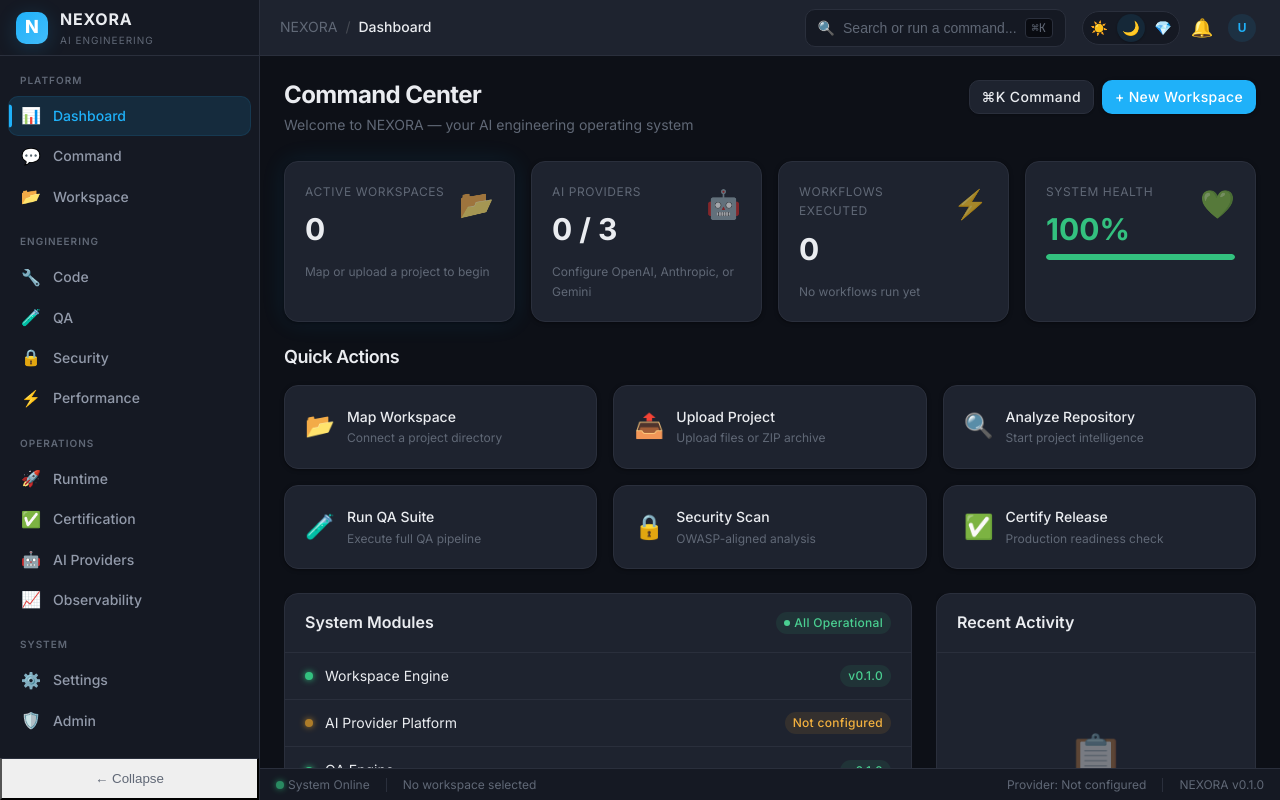
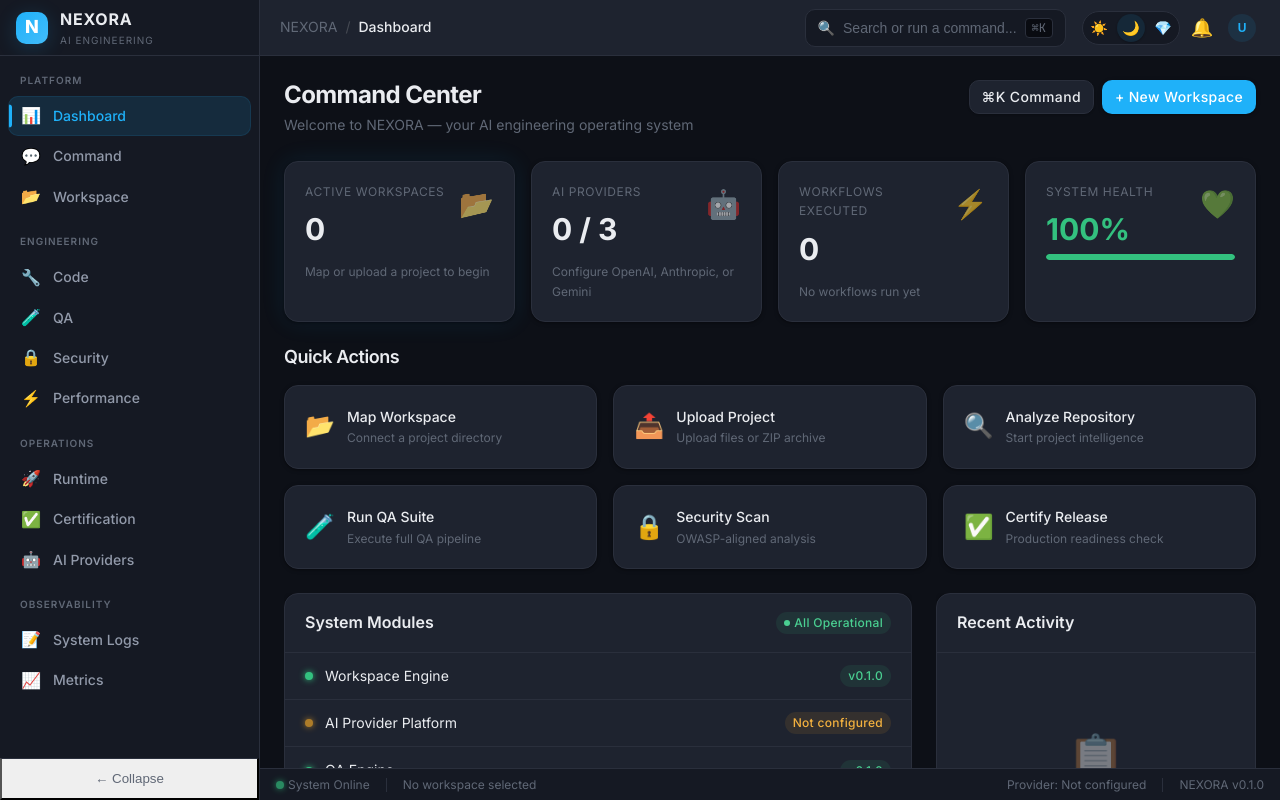
Before and after one commit to Vishakan1807/NEXORA, a Next.js app: page /dashboard in a window 1280 px wide. Built offline with nearby package versions, Linux system fonts and the light colour scheme.

Commit message:
feat(rbac): implement role-based access control for sidebar navigation

```diff
--- a/src/components/layout/Sidebar.tsx
+++ b/src/components/layout/Sidebar.tsx
@@ -2,12 +2,30 @@
 
 import Link from 'next/link';
 import { usePathname } from 'next/navigation';
-import { useSidebarStore } from '@/lib/stores';
-import type { NavItem } from '@/types';
+import { useSidebarStore, useAuthStore } from '@/lib/stores';
+import type { NavItem, UserRole } from '@/types';
 
-const NAV_SECTIONS: { label: string; items: NavItem[] }[] = [
+// Define which roles can access which sections
+const ADMIN_ROLES: UserRole[] = ['admin', 'super_admin'];
+const ENG_ROLES: UserRole[] = ['developer', 'qa_engineer', 'security_engineer', 'architect'];
+
+// Helper to check if user has access based on rules
+const hasAccess = (itemCategory: string, userRole: UserRole) => {
+  const isAdmin = ADMIN_ROLES.includes(userRole);
+
+  if (isAdmin) {
+    // Admins ONLY see System and Observability (logs, users, admin, etc.)
+    return ['System', 'Observability'].includes(itemCategory);
+  } else {
+    // Non-admins see everything EXCEPT System (which contains Users/Admin tools)
+    return itemCategory !== 'System';
+  }
+};
+
+const NAV_SECTIONS: { label: string; category: string; items: NavItem[] }[] = [
   {
     label: 'Platform',
+    category: 'Platform',
     items: [
       { id: 'dashboard', label: 'Dashboard', icon: '📊', href: '/dashboard' },
       { id: 'chat', label: 'Command', icon: '💬', href: '/dashboard/chat' },
@@ -16,6 +34,7 @@
   },
   {
     label: 'Engineering',
+    category: 'Engineering',
     items: [
       { id: 'code', label: 'Code', icon: '🔧', href: '/dashboard/code' },
       { id: 'qa', label: 'QA', icon: '🧪', href: '/dashboard/qa' },
@@ -25,18 +44,28 @@
   },
   {
     label: 'Operations',
+    category: 'Operations',
     items: [
       { id: 'runtime', label: 'Runtime', icon: '🚀', href: '/dashboard/runtime' },
       { id: 'certification', label: 'Certification', icon: '✅', href: '/dashboard/certification' },
       { id: 'providers', label: 'AI Providers', icon: '🤖', href: '/dashboard/providers' },
-      { id: 'observability', label: 'Observability', icon: '📈', href: '/dashboard/observability' },
     ],
   },
   {
-    label: 'System',
+    label: 'Observability',
+    category: 'Observability',
     items: [
-      { id: 'settings', label: 'Settings', icon: '⚙️', href: '/dashboard/settings' },
-      { id: 'admin', label: 'Admin', icon: '🛡️', href: '/dashboard/admin' },
+      { id: 'logs', label: 'System Logs', icon: '📝', href: '/dashboard/logs' },
+      { id: 'metrics', label: 'Metrics', icon: '📈', href: '/dashboard/metrics' },
+    ],
+  },
+  {
+    label: 'System Admin',
+    category: 'System',
+    items: [
+      { id: 'users', label: 'Users & Roles', icon: '👥', href: '/dashboard/users' },
+      { id: 'settings', label: 'Global Settings', icon: '⚙️', href: '/dashboard/settings' },
+      { id: 'security_audit', label: 'Security Audit', icon: '🛡️', href: '/dashboard/audit' },
     ],
   },
 ];
@@ -44,6 +73,7 @@
 export function Sidebar() {
   const pathname = usePathname();
   const { isCollapsed, toggleCollapsed, isOpen, setOpen } = useSidebarStore();
+  const { role } = useAuthStore(); // Use RBAC state
 
   const sidebarClasses = [
     'nx-sidebar',
@@ -52,6 +82,9 @@
   ]
     .filter(Boolean)
     .join(' ');
+
+  // Filter sections based on RBAC rules
+  const visibleSections = NAV_SECTIONS.filter(section => hasAccess(section.category, role));
 
   return (
     <>
@@ -69,13 +102,15 @@
           <div className="nx-sidebar__logo">N</div>
           <div className="nx-sidebar__brand-text">
             <span className="nx-sidebar__product-name">NEXORA</span>
-            <span className="nx-sidebar__product-tagline">AI Engineering</span>
+            <span className="nx-sidebar__product-tagline">
+              {ADMIN_ROLES.includes(role) ? 'System Admin' : 'AI Engineering'}
+            </span>
           </div>
         </div>
 
         {/* Navigation */}
         <nav className="nx-sidebar__nav">
-          {NAV_SECTIONS.map((section) => (
+          {visibleSections.map((section) => (
             <div key={section.label} className="nx-sidebar__section">
               <div className="nx-sidebar__section-label">
                 {isCollapsed ? '—' : section.label}
--- a/src/lib/stores/index.ts
+++ b/src/lib/stores/index.ts
@@ -2,8 +2,30 @@
 
 import { create } from 'zustand';
 import { persist } from 'zustand/middleware';
-import type { NexoraTheme, Toast, Notification, NotificationSeverity } from '@/types';
+import type { NexoraTheme, Toast, Notification, NotificationSeverity, UserRole } from '@/types';
 import { DEFAULT_THEME } from '@/types';
+
+// ============================================================
+// AUTH STORE (Mock for Phase 1 development)
+// ============================================================
+interface AuthState {
+  role: UserRole;
+  setRole: (role: UserRole) => void;
+  isAuthenticated: boolean;
+}
+
+export const useAuthStore = create<AuthState>()(
+  persist(
+    (set) => ({
+      role: 'developer', // Default non-admin role
+      setRole: (role) => set({ role }),
+      isAuthenticated: true, // Mocked to true
+    }),
+    {
+      name: 'nexora-auth',
+    }
+  )
+);
 
 // ============================================================
 // THEME STORE
```
